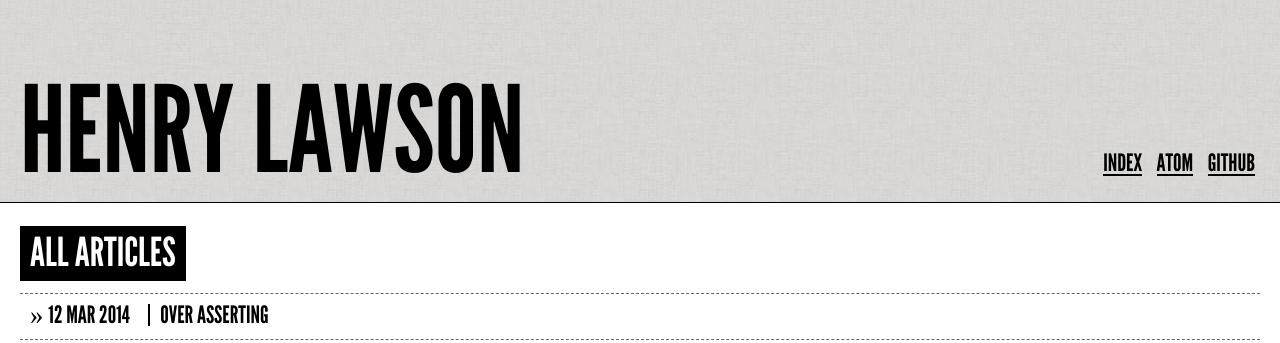
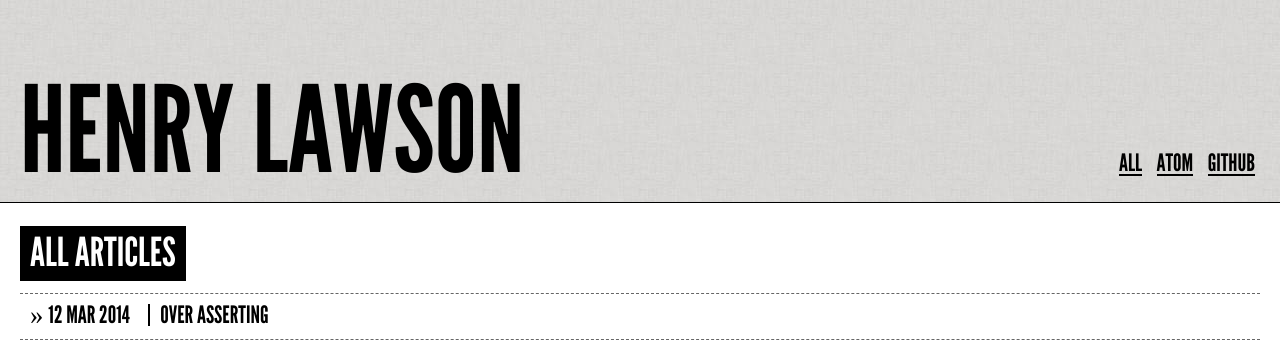
Before and after one commit to henrylawson/henrylawson.net, a Jekyll site: the page built from website/all/index.html, in a window 1280 px wide. Shown: the top 343 px of the page. Built offline with Jekyll 4.4.1, drawn with Linux system fonts in a browser that asks for light colours; Markdown is read by kramdown in place of the engine named in the settings.

Commit message:
Changed wording to all

```diff
--- a/website/_layouts/default.html
+++ b/website/_layouts/default.html
@@ -19,7 +19,7 @@
                 <h1><a href="/">Henry Lawson</a></h1>
                 <div class="link-area">
                   <ul class="links">
-                    <li><a href="/all">Index</a></li>
+                    <li><a href="/all">All</a></li>
                     <li><a href="/feed/atom.xml">Atom</a></li>
                     <li><a href="http://github.com/henrylawson">Github</a></li>
                   </ul>
--- a/website/all/index.html
+++ b/website/all/index.html
@@ -1,6 +1,6 @@
 ---
 layout: default
-title: Index
+title: All Articles
 ---
 
 <div class="article-index">
--- a/website/styles/screen.css
+++ b/website/styles/screen.css
@@ -16,7 +16,7 @@ body {
 	color:#000;
 	font-family:arial;
 	font-size:12pt;
-  background: #fff;
+  	background: #fff;
 }
 a, a:hover, a:visited {
 	color:#000;
```
